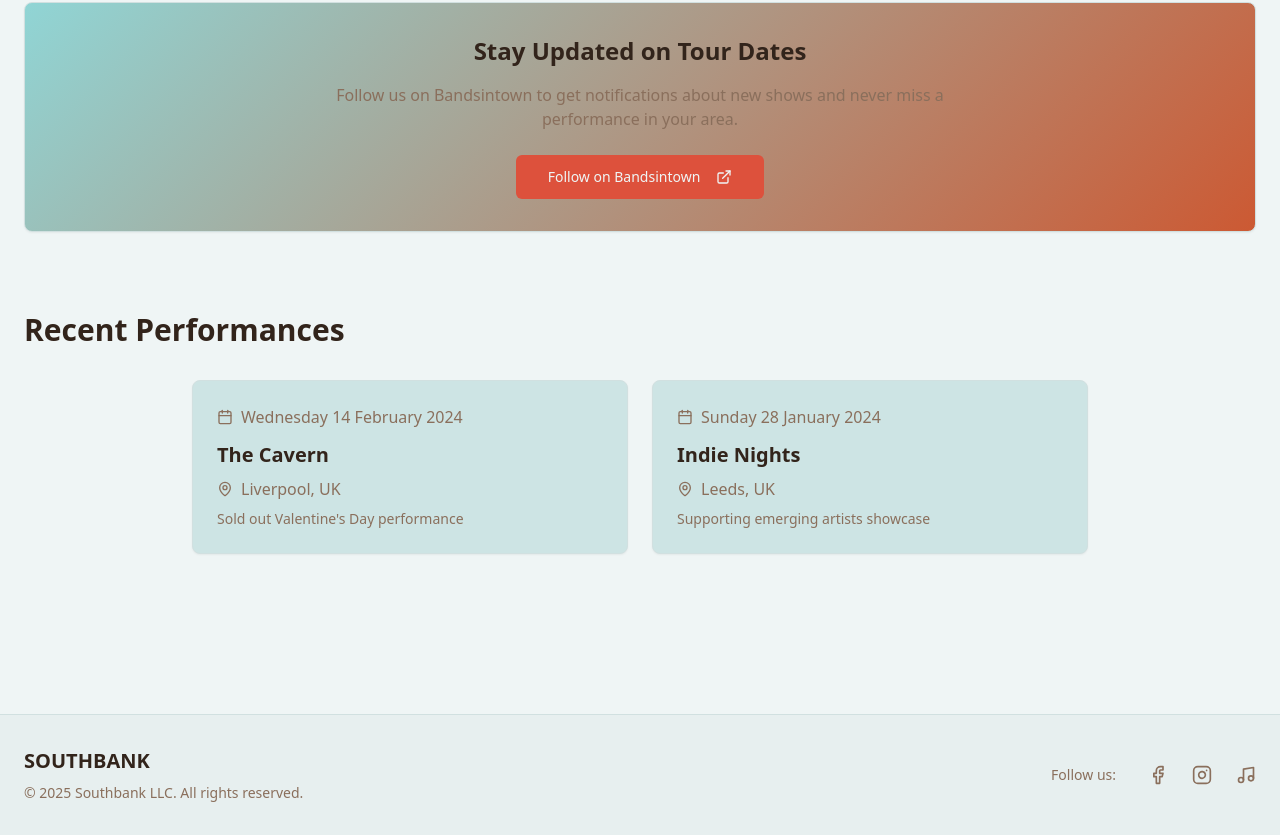
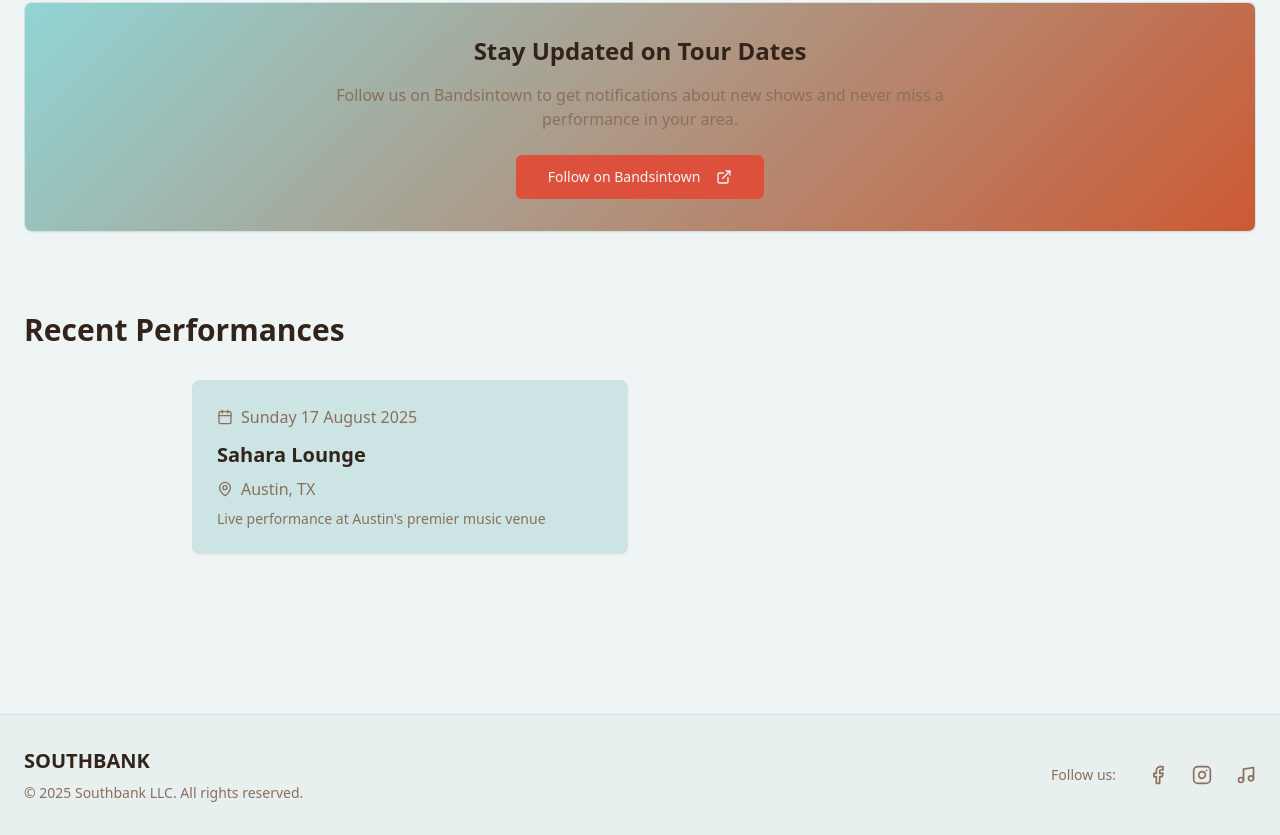
Before and after one commit to southbanksounds/southbank-soundwaves, a React (Vite) app: page /shows in a window 1280 px wide. Shown: the part 732-1567 px from the top of the page. Built offline with nearby package versions, Linux system fonts and the light colour scheme.

Commit message:
Fix inaccurate show data
Updated the "recent performances" section on the Shows page to accurately reflect the single upcoming show: 8/17/25 at the Sahara Lounge.

```diff
--- a/src/pages/Shows.tsx
+++ b/src/pages/Shows.tsx
@@ -7,16 +7,10 @@ const Shows = () => {
 
   const pastShows = [
     {
-      date: "2024-02-14",
-      venue: "The Cavern",
-      city: "Liverpool, UK",
-      description: "Sold out Valentine's Day performance"
-    },
-    {
-      date: "2024-01-28",
-      venue: "Indie Nights",
-      city: "Leeds, UK",
-      description: "Supporting emerging artists showcase"
+      date: "2025-08-17",
+      venue: "Sahara Lounge",
+      city: "Austin, TX",
+      description: "Live performance at Austin's premier music venue"
     }
   ];
 
```
